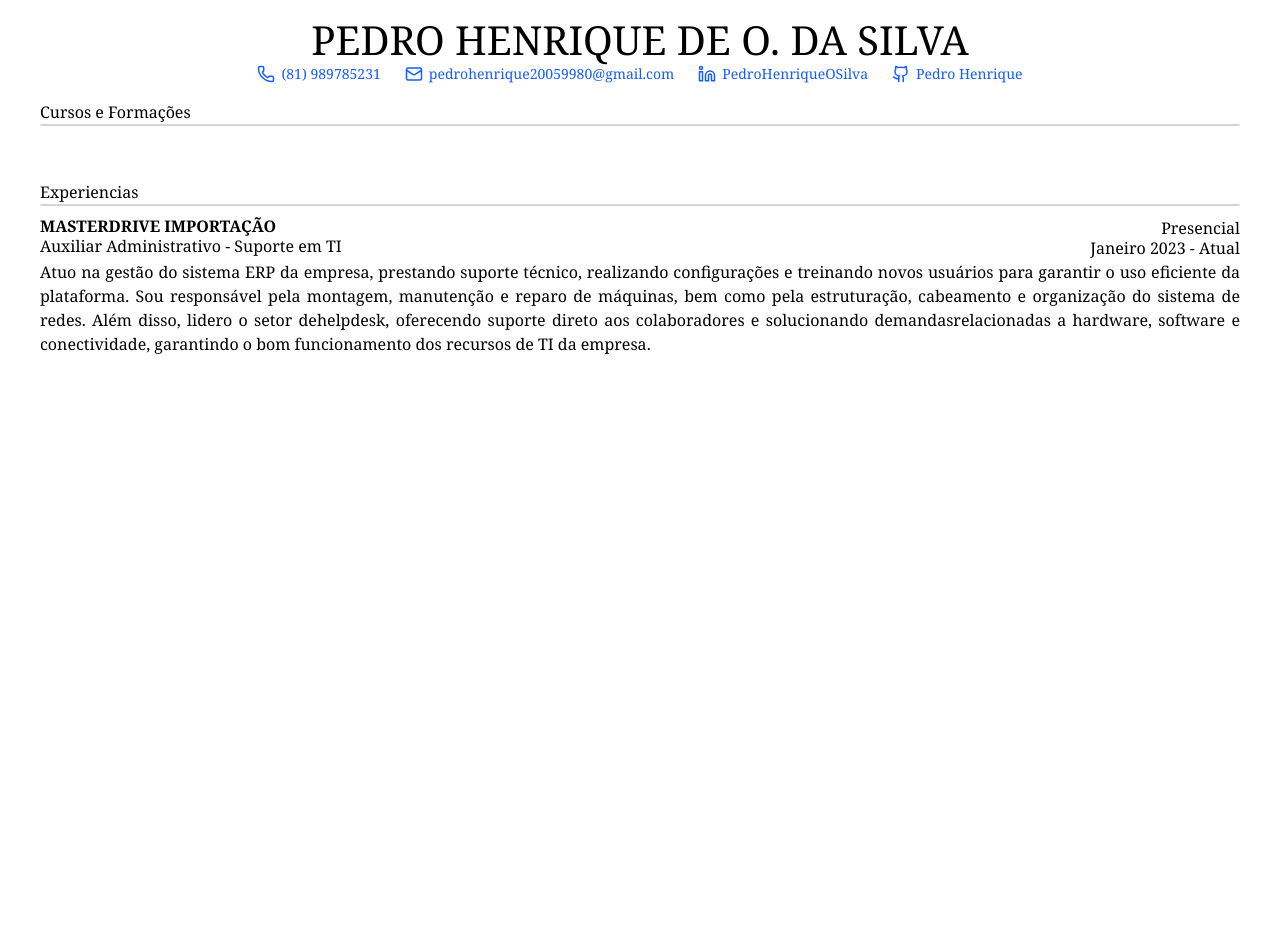
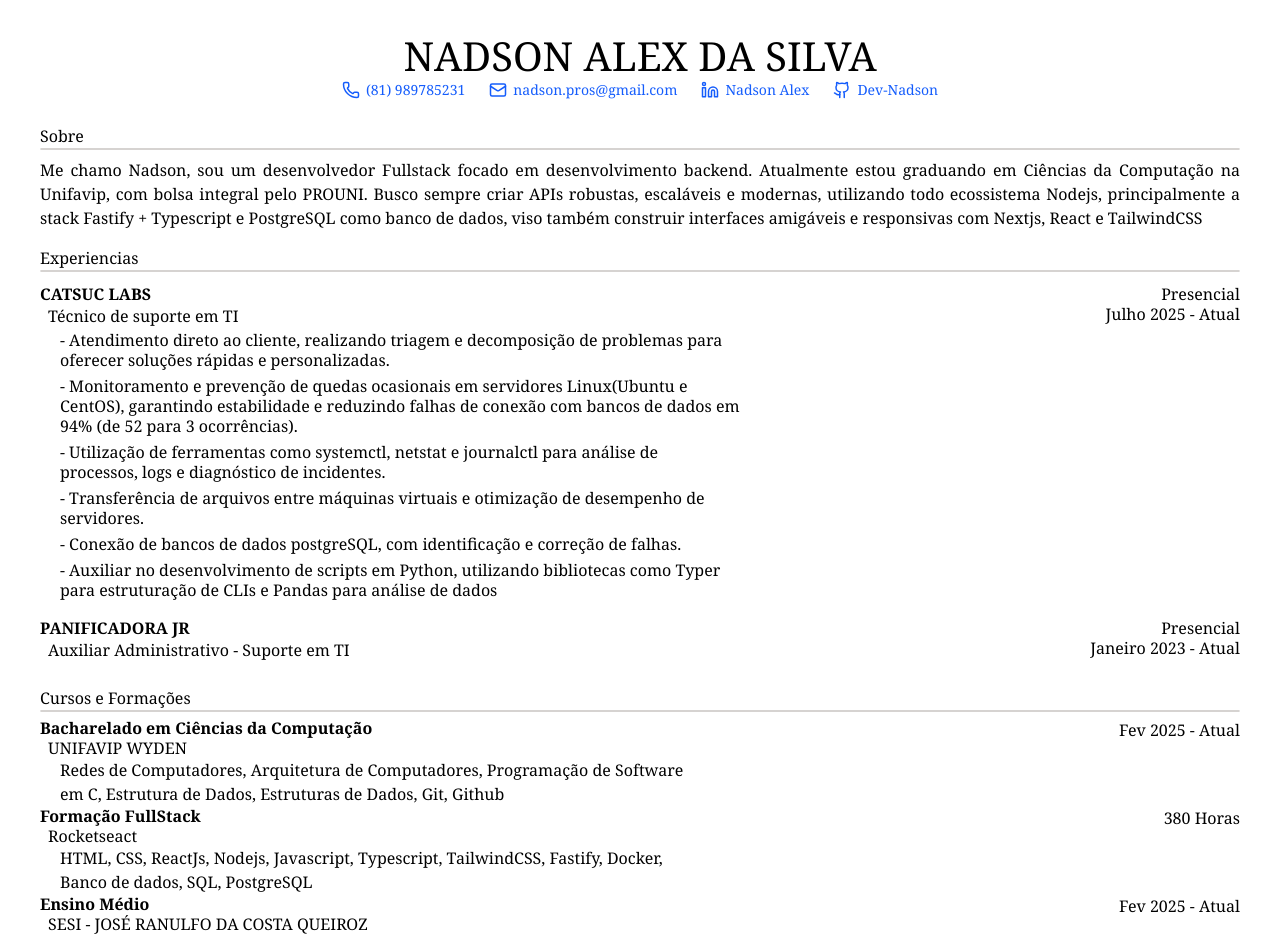
Before and after one commit to Dev-Nadson/curriculum, a React app: page / in a window 1280 px wide. Before the commit the page ends 800 px from the top, so only its background shows below. Built offline with nearby package versions, Linux system fonts and the light colour scheme; the HTML template or start-up script is replaced by a standard one.

Commit message:
Feat: Componentizado

```diff
--- a/src/App.tsx
+++ b/src/App.tsx
@@ -1,54 +1,39 @@
-import { Github, Linkedin, Mail, Phone, } from "lucide-react"
-import { LinksGroup } from "./components/LinksGroup"
 import { Separator } from "./components/Separator"
-import type { IInfoProps } from "./typings/types"
+import { Experience } from "./components/Experience"
+import { Header } from "./components/Header"
+import { USER } from "./Data/Data"
 import { Course } from "./components/Course"
-import { Experience } from "./components/Experience"
-
-
-const items: IInfoProps[] = [
-  { icon: Phone, text: "(81) 989785231", url: "#", link: true },
-  { icon: Mail, text: "pedrohenrique20059980@gmail.com", url: "#", link: true },
-  { icon: Linkedin, text: "PedroHenriqueOSilva", url: "#", link: true },
-  { icon: Github, text: "Pedro Henrique", url: "#", link: true }
-]
 
 function App() {
   return (
-    <body className="mx-10 mt-4">
-      <div className="flex flex-col items-center gap-4 font-serif">
-        <header className="flex flex-col items-center leading-12">
-          <h1 className="text-[2.5rem] mx-10">
-            PEDRO HENRIQUE DE O. DA SILVA
-          </h1>
-          <LinksGroup data={items} />
-        </header>
+    <body className="mx-10 mt-6">
+      <div className="flex flex-col items-center gap-4 font-serif w-full">
+
+        <Header data={USER.Links} />
+
+        <div className="flex flex-col gap-2 w-full">
+          <Separator title="Sobre" />
+          <div>
+            <p className="text-justify">
+              {USER.Sobre}
+            </p>
+          </div>
+        </div>
+
+        <div className="flex flex-col gap-2 w-full">
+          <Separator title="Experiencias" />
+          <div className="flex flex-col gap-2">
+            <Experience experiences={USER.Experiencias} />
+          </div>
+        </div>
 
         <div className="flex flex-col gap-1.5 w-full">
           <Separator title="Cursos e Formações" />
+
           <div className="flex flex-col gap-2">
-            <Course />
-            <Course />
-            <Course />
-            <Course />
-            <Course />
+            <Course courses={USER.CursosEFormacoes} />
           </div>
         </div>
-
-        <div className="flex flex-col gap-2">
-          <Separator title="Experiencias" />
-
-          <div className="flex flex-col gap-2">
-            <Experience enterprise="MASTERDRIVE IMPORTAÇÃO" date="Janeiro 2023 - Atual" role="Auxiliar Administrativo - Suporte em TI" worktype="Presencial">
-              Atuo na gestão do sistema ERP da empresa, prestando suporte técnico, realizando configurações e treinando novos usuários para garantir o uso eficiente da plataforma. Sou
-              responsável pela montagem, manutenção e reparo de máquinas, bem como pela estruturação, cabeamento e organização do sistema de redes. Além disso, lidero o setor dehelpdesk,
-              oferecendo suporte direto aos colaboradores e solucionando demandasrelacionadas a hardware, software e conectividade, garantindo o bom funcionamento dos recursos de TI da empresa.
-            </Experience>
-          </div>
-        </div>
-
-
-
       </div>
     </body>
   )
--- /dev/null
+++ b/src/Data/Data.ts
@@ -0,0 +1,101 @@
+import { Github, Linkedin, Mail, Phone } from "lucide-react";
+import type { Data } from "../typings/types";
+
+//export const USER: Data = {
+//    Nome: "PEDRO HENRIQUE DE O. DA SILVA",
+//    Links: [
+//        { icon: Phone, text: "(81) 989785231", url: "", link: true },
+//        { icon: Mail, text: "pedrohenrique20059980@gmail.com", url: "mailto:pedrohenrique20059980@gmail.com", link: true },
+//        { icon: Linkedin, text: "PedroHenriqueOSilva", url: "https://github.com/PedroHenriqueOSilva", link: true },
+//        { icon: Github, text: "Pedro Henrique", url: "https://www.linkedin.com/in/pedro-henrique-7427b4261", link: true }
+//    ],
+//    Sobre: "Possuo com três anos de experiência em suporte técnico e atendimento ao usuário, atuando com manutenção de hardware, diagnóstico de sistemas e substituição de componentes. Em transição de carreira para a área de Desenvolvimento Web, com foco no aprendizado e aplicação de Python na resolução de problemas e no desenvolvimento de soluções. Perfil proativo, organizado e com facilidade para trabalho em equipe.",
+//    Experiencias: [
+//        {
+//            enterprise: "MASTERDRIVE IMPORTAÇÃO",
+//            date: "Janeiro 2023 - Atual",
+//            role: "Auxiliar Administrativo - Suporte em TI",
+//            worktype: "Presencial",
+//            description: "Atuo na gestão do sistema ERP da empresa, prestando suporte técnico, realizando configurações e treinando novos usuários para garantir o uso eficiente da plataforma. Sou responsável pela montagem, manutenção e reparo de máquinas, bem como pela estruturação, cabeamento e organização do sistema de redes. Além disso, lidero o setor de helpdesk, oferecendo suporte direto aos colaboradores e solucionando demandasrelacionadas a hardware, software e conectividade, garantindo o bom funcionamento dos recursos de TI da empresa."
+//        }
+//    ],
+//    CursosEFormacoes: [
+//        {
+//            title: "Bacharelado em Ciências da Computação",
+//            school: "UNIFAVIP WYDEN",
+//            date: "Fev 2025 - Atual",
+//            description: "Redes de Computadores, Arquitetura de Computadores, Programação de Software em C, Estrutura de Dados, Computação em Nuvem, Git, Github"
+//        },
+//        {
+//            title: "Programação de Software",
+//            school: "UNICESUMAR",
+//            date: "440 Horas - 2022",
+//            description: "JavaScript, HTML, CSS"
+//        },
+//        {
+//            title: "Python e Algortimos",
+//            school: "Curso em Vídeo",
+//            date: "80 Horas",
+//            description: "Lógica de Programação, Programação Orientada a Objeto"
+//        },
+//        {
+//            title: "Ensino Médio",
+//            school: "SESI - JOSÉ RANULFO DA COSTA QUEIROZ",
+//            date: "Fev 2025 - Atual",
+//        }
+//    ]
+//}
+
+export const USER: Data = {
+    Nome: "NADSON ALEX DA SILVA",
+    Links: [
+        { icon: Phone, text: "(81) 989785231", url: "", link: true },
+        { icon: Mail, text: "nadson.pros@gmail.com", url: "mailto:nadson.pros@gmail.com", link: true },
+        { icon: Linkedin, text: "Nadson Alex", url: "https://linkedin.com/in/dev-nadson", link: true },
+        { icon: Github, text: "Dev-Nadson", url: "https://github.com/Dev-Nadson", link: true }
+    ],
+    Sobre: "Me chamo Nadson, sou um desenvolvedor Fullstack focado em desenvolvimento backend. Atualmente estou graduando em Ciências da Computação na Unifavip, com bolsa integral pelo PROUNI. Busco sempre criar APIs robustas, escaláveis e modernas, utilizando todo ecossistema Nodejs, principalmente a stack Fastify + Typescript e PostgreSQL como banco de dados, viso também construir interfaces amigáveis e responsivas com Nextjs, React e TailwindCSS",
+    Experiencias: [
+        {
+            enterprise: "CATSUC LABS",
+            date: "Julho 2025 - Atual",
+            role: "Técnico de suporte em TI",
+            worktype: "Presencial",
+            description: [
+                "- Atendimento direto ao cliente, realizando triagem e decomposição de problemas para oferecer soluções rápidas e personalizadas.",
+                "- Monitoramento e prevenção de quedas ocasionais em servidores Linux(Ubuntu e CentOS), garantindo estabilidade e reduzindo falhas de conexão com bancos de dados em 94% (de 52 para 3 ocorrências).",
+                "- Utilização de ferramentas como systemctl, netstat e journalctl para análise de processos, logs e diagnóstico de incidentes.",
+                "- Transferência de arquivos entre máquinas virtuais e otimização de desempenho de servidores.",
+                "- Conexão de bancos de dados postgreSQL, com identificação e correção de falhas.",
+                "- Auxiliar no desenvolvimento de scripts em Python, utilizando bibliotecas como Typer para estruturação de CLIs e Pandas para análise de dados"
+            ]
+        },
+        {
+            enterprise: "PANIFICADORA JR",
+            date: "Janeiro 2023 - Atual",
+            role: "Auxiliar Administrativo - Suporte em TI",
+            worktype: "Presencial",
+            description: ["", ""]
+        }
+    ],
+    CursosEFormacoes: [
+        {
+            title: "Bacharelado em Ciências da Computação",
+            school: "UNIFAVIP WYDEN",
+            date: "Fev 2025 - Atual",
+            description: "Redes de Computadores, Arquitetura de Computadores, Programação de Software em C, Estrutura de Dados, Estruturas de Dados, Git, Github"
+        },
+        {
+            title: "Formação FullStack",
+            school: "Rocketseact",
+            date: "380 Horas",
+            description: "HTML, CSS, ReactJs, Nodejs, Javascript, Typescript, TailwindCSS, Fastify, Docker, Banco de dados, SQL, PostgreSQL"
+        },
+        {
+            title: "Ensino Médio",
+            school: "SESI - JOSÉ RANULFO DA COSTA QUEIROZ",
+            date: "Fev 2025 - Atual",
+            description: ""
+        }
+    ]
+}
--- a/src/components/Course.tsx
+++ b/src/components/Course.tsx
@@ -1,16 +1,22 @@
 import type { ICourseProps } from "../typings/types";
 
-export function Course(props: ICourseProps) {
+export function Course({ courses }: { courses: ICourseProps[] }) {
     return (
-        <div className="flex flex-col">
-            <div className="flex flex-row justify-between">
-                <div className=" flex flex-col">
-                    <h1 className="font-bold">{props.title}</h1>
-                    <h2>{props.school}</h2>
-                </div>
-                <h2>{props.date}</h2>
-            </div>
-            <p>{props.children}</p>
+        <div>
+            {courses.map((course, index) => {
+                return (
+                    <div key={index} className="flex flex-col">
+                        <div className="flex flex-row justify-between">
+                            <div className=" flex flex-col leading-5">
+                                <h1 className="font-bold">{course.title}</h1>
+                                <h2 className="ml-2">{course.school}</h2>
+                            </div>
+                            <h2>{course.date}</h2>
+                        </div>
+                        <p className="ml-5 max-w-160">{course.description}</p>
+                    </div>
+                )
+            })}
         </div>
     )
 }
--- a/src/components/Experience.tsx
+++ b/src/components/Experience.tsx
@@ -1,21 +1,31 @@
-import type { IExperienceProps } from "../typings/types";
+import type { IExperienceProps } from "../typings/types"
 
-export function Experience(props: IExperienceProps) {
+export function Experience({ experiences }: { experiences: IExperienceProps[] }) {
     return (
-        <div className="flex flex-col gap-0.5">
+        <>
+            {experiences.map((exp, index) => {
+                return (
+                    <div key={index} className="flex flex-col gap-0.5" >
                         <div className="flex justify-between mt-1">
                             <div className="flex flex-col ">
-                    <h1 className="font-bold leading-4">{props.enterprise}</h1>
-                    <h2>{props.role}</h2>
+                                <h1 className="font-bold leading-5">{exp.enterprise}</h1>
+                                <h2 className="ml-2">{exp.role}</h2>
                             </div>
                             <div className="flex flex-col leading-5 text-end">
-                    <h2>{props.worktype}</h2>
-                    <h2>{props.date}</h2>
+                                <h2>{exp.worktype}</h2>
+                                <h2>{exp.date}</h2>
                             </div>
                         </div>
-            <p className="text-justify">
-                {props.children}
-            </p>
+                        <ul className="max-w-170 ml-5">
+                            {exp.description.map((item, i) => (
+                                <li key={i} className="text-wrap mb-1.5 leading-5">
+                                    {item}
+                                </li>
+                            ))}
+                        </ul>
                     </div>
                 )
+            })}
+        </>
+    )
 }
--- /dev/null
+++ b/src/components/Header.tsx
@@ -0,0 +1,12 @@
+import { LinksGroup } from "./LinksGroup";
+
+export function Header(props: { data: any }) {
+    return (
+        <header className="flex flex-col items-center leading-12 my-2">
+            <h1 className="text-[2.5rem] mx-10">
+                NADSON ALEX DA SILVA
+            </h1>
+            <LinksGroup data={props.data} />
+        </header>
+    )
+}
```
Also changed, not shown: src/typings/types.ts (+10 -4 lines). Lines whose indentation alone changed are shown as unchanged.
